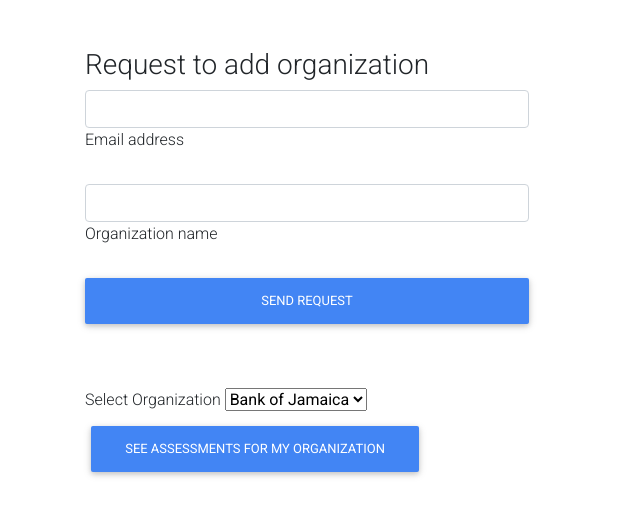
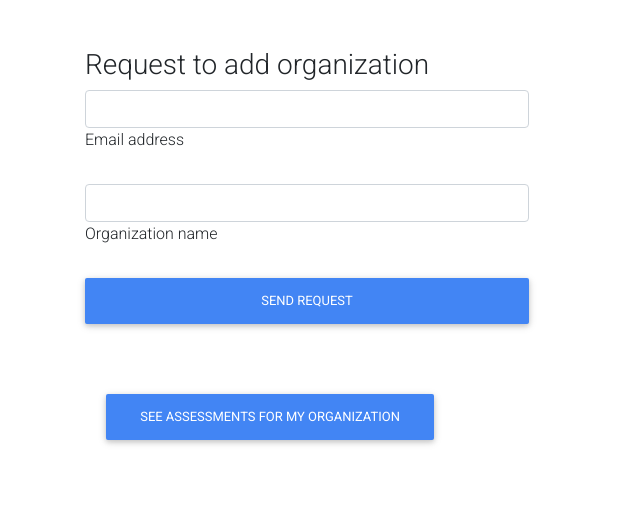
Before and after one commit to GaryRoberts/anchor-assessments, a plain HTML site: page organization.html in a window 1280 px wide. Shown: the whole page, without its empty margins (0-640 px from the left). Drawn offline with nearby package versions, Linux system fonts and the light colour scheme.

Commit message:
Update organization.html

```diff
--- a/organization.html
+++ b/organization.html
@@ -55,14 +55,14 @@ body{
 
   <br><br>
 
-<form class="row row-cols-lg-auto g-3 align-items-center">
+<!--<form class="row row-cols-lg-auto g-3 align-items-center">
 
   <div class="col-12">
     <label class="visually-hidden" for="inlineFormSelectPref">Select Organization</label>
     <select class="select">
       <option value="1">Bank of Jamaica</option>
     </select>
-  </div>
+  </div> -->
 
 
   <div class="col-12">
```
